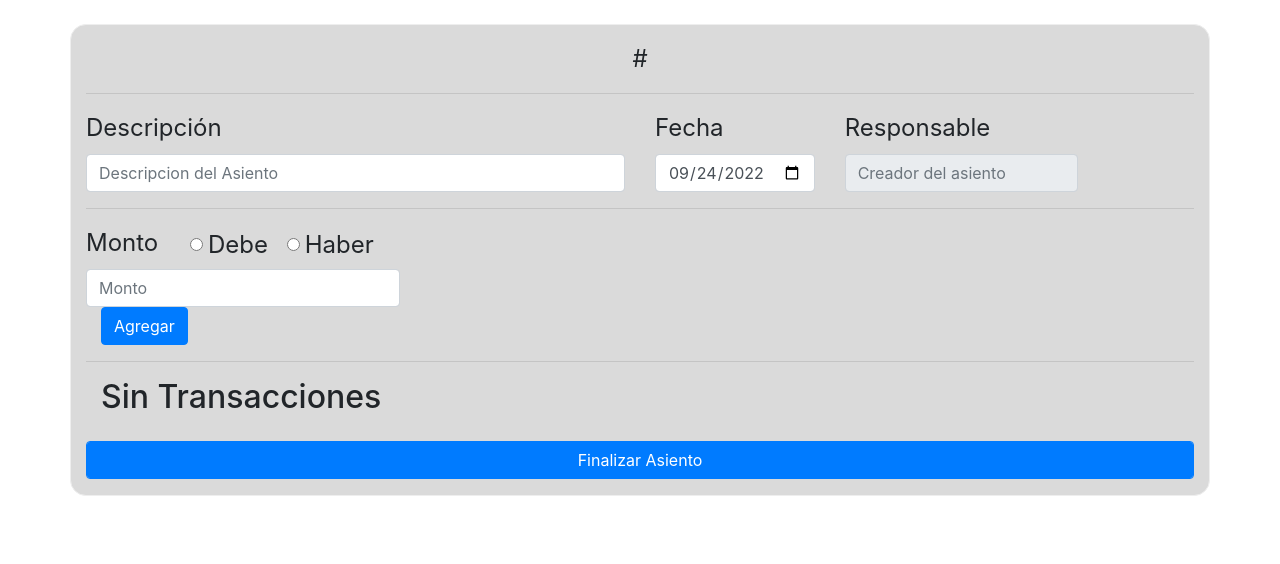
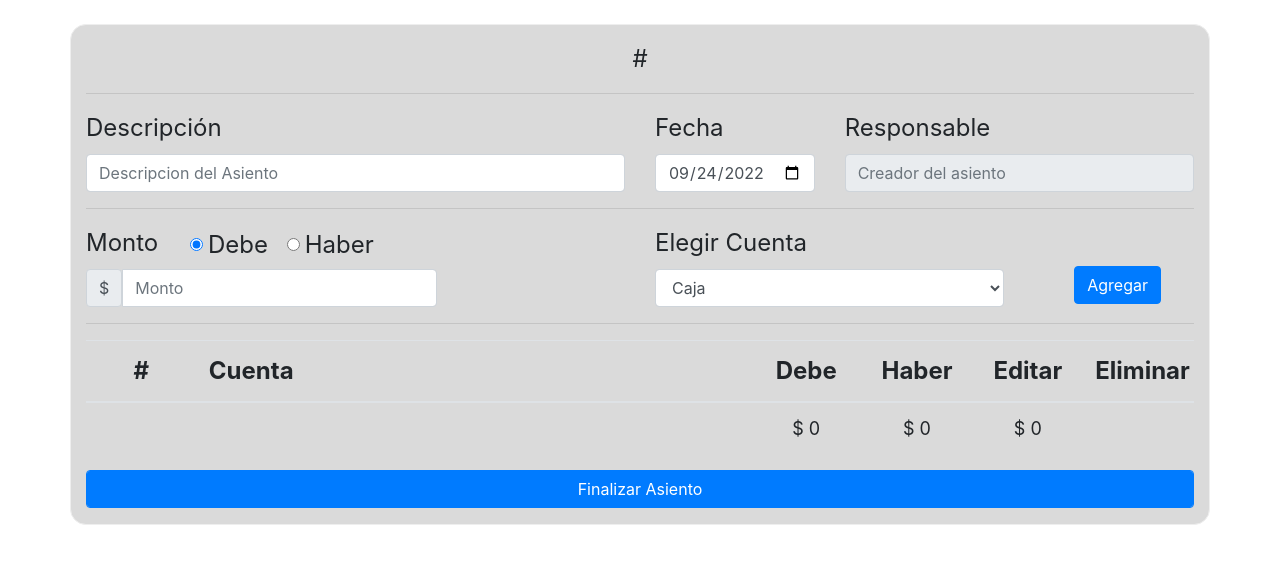
Before and after one commit to ggasp-ar/SAPC-SAII, a Flask app: template app/templates/asientos/registrar_asiento.html in a window 1280 px wide. Shown: the part 56-620 px from the top of the page. Run offline with Flask 2, Linux system fonts and the light colour scheme; the template is opened without the code that fills it, so the values that code supplies are empty; some libraries are stand-ins or nearby versions.

Commit message:
Modificaciones a la vista de Asientos

```diff
--- a/app/static/css/cuentas.css
+++ b/app/static/css/cuentas.css
@@ -1,7 +1,7 @@
 html,
 body{
   height: 100%;
-  background-color: #ffffff;
+  /*background-color: #dbe2ea ;*/
 }
 .form-check-input {
   margin-top: 12px;
@@ -13,7 +13,7 @@ table {
 }
 
 div[class="container py-3"]{
-  background-color: #dadada;
+  background-color: #DDDDDD ;
   font-size: x-large;
   border-radius: 1rem;
   border-style:groove;
--- a/app/static/js/asientos/registrar_asiento.js
+++ b/app/static/js/asientos/registrar_asiento.js
@@ -1,6 +1,69 @@
 (() => {
+  function generarRow (row, id, codigoCuenta, nombreCuenta, valor, haber) {
+    // Cell 1
+    row.insertCell(0).innerHTML = id
+    // Cell 2
+    const cell2 = row.insertCell(1)
+    cell2.style.textAlign = 'left'
+    cell2.innerHTML = nombreCuenta
+    cell2.className = `cuentaID = {$codigoCuenta}`
+    if (haber) {
+      cell2.style.paddingLeft = '3em'
+    }
+    // Cell 3
+    row.insertCell(2).innerHTML = ((haber) ? '-' : '$ ' + valor)
+    // Cell 4
+    row.insertCell(3).innerHTML = ((haber) ? '$ ' + valor : '-')
+    // Cell 5
+    row.insertCell(4).innerHTML = `<button id="editarAsiento" rowid={$id} class="btn btn-block btn-dark btnEditarLibro st-btn">Editar</button>`
+    row.insertCell(5).innerHTML = `<button id="eliminarAsiento" rowid={$id} class="btn btn-block btn-dark btnEliminarLibro st-btn">Eliminar</button>`
+  }
+
+  function getRow (id) {
+    const table = $('#main-table')[0]
+    $(table.rows[2]).find('td:nth-child(2)').text()
+    return 0
+  }
+
+  /* CHEQUEO DE SI ES POR EL DEBE O POR EL HABER */
+  function getRadio (id) {
+    return $(id).prop('checked')
+  }
+
+  function getHaber () {
+    if (getRadio('#checkDebe')) {
+      return false
+    } else if (getRadio('#checkHaber')) {
+      return true
+    } else {
+      throw 'error al elegir debe/haber'
+    }
+  }
+
+  /* CHEQUEO DE QUE HAYA INGRESADO UN MONTO */
+  function getMonto () {
+    const v = $('#monto')[0].value
+    if (v > 0) {
+      return v
+    } else {
+      throw 'Monto invalido'
+    }
+  }
+
+  /* OBTENER CUENTA SELECCIONADA */
+
+  function getCuenta () {
+    const cuenta = $('#cuenta')[0]
+    const selection = cuenta.options[cuenta.selectedIndex]
+    return { id: selection.getAttribute('cid'), nombre: selection.getAttribute('value') }
+  }
+
+  /* AL APRETAR AGREGAR */
   document.querySelector('button[id="addAsiento"]').addEventListener('click', function () {
-    alert('Todavia no implementado')
+    const table = $('#main-table')[0]
+    const row = table.insertRow(-1)
+    const cuenta = getCuenta()
+    generarRow(row, 1, cuenta.id, cuenta.nombre, getMonto(), getHaber())
   })
 
   $('#descripcion').keydown(function (e) {
@@ -9,6 +72,10 @@
       // prevent default behavior
       e.preventDefault()
     }
+  })
+
+  $(window).bind('beforeunload', function () {
+    return 'Seguro que desea salir? Se perdera todo el progreso en el asiento'
   })
 
   let today = new Date()
--- a/app/templates/asientos/registrar_asiento.html
+++ b/app/templates/asientos/registrar_asiento.html
@@ -1,32 +1,79 @@
 {% extends './asientos/vista_asiento.html' %}
 
 {% block registro %}
-
 <hr/>
 <div class="row">
-  <div class="col">
+  <div class="col-sm-6">
     <label for="monto" style="padding-right: 25px;">Monto</label>
     <div class="form-check form-check-inline">
-      <input class="form-check-input" type="radio" name="checkDH" id="checkDebe">
+      <input class="form-check-input" type="radio" name="checkDH" id="checkDebe" checked>
       <label class="form-check-label" for="checkDebe">Debe</label>
     </div>
     <div class="form-check form-check-inline">
         <input class="form-check-input" type="radio" name="checkDH" id="checkHaber">
         <label class="form-check-label" for="checkHaber">Haber</label>
     </div>
-    <input placeholder="Monto" class="form-control col-sm-7" type="numeric" id="monto" name="monto" min="0" oninput="validity.valid||(value='');">
+    <div class="input-group">
+      <span class="input-group-text" id="inputGroupPrepend">$</span>
+      <input placeholder="Monto" class="form-control col-sm-7" type="numeric" id="monto" name="monto" min="0" oninput="validity.valid||(value='');" required>
+    </div>
   </div>
-  <div class="col">
+  <div class="col-sm-4">
+    <label for="cuenta">Elegir Cuenta</label>
+    <select name="cuenta" class="form-control" id="cuenta">
+      <option value="caja" cid="5005">Caja</option>
+      <option value="proveedores" cid="6001">Proveedores</option>
+    </select>
+  </div>
+  <div class="col-sm-2" >
+    <button type="button" class="btn btn-primary" style="position: relative;top: 50%;left: 25%;" id="addAsiento" name="addAsiento" >Agregar</button>
   </div>
 </div>
+{% endblock %}
 
-<div class="row">
-  <div class="col">
-    <div class="col-sm col-md col-lg col-xl">
-        <button type="button" class="btn btn-primary " id="addAsiento" name="addAsiento" >Agregar</button>
-    </div>
-  </div>
-</div>
+
+{% block tabla %}
+  <thead>
+    <tr>
+        <th>#</th>
+        <th class="w-50" style="text-align:left">Cuenta</th>
+        <th>Debe</th>
+        <th>Haber</th>
+        <th>Editar</th>
+        <th>Eliminar</th>
+    </tr>
+  </thead>
+  <tbody id="main-table">
+    {% set contador = namespace(totalDebe=0,totalHaber=0 ) %}
+    {% for l in data.asientos %}
+    {% set prefix2 = "&emsp;"*2 %}
+    <tr>
+        <td cuenta-id="{{ loop.index + 5000 }}">{{ loop.index }}</td>
+        {% if l[2] == 0 %}
+            <td style="text-align:left">{{ l[0] }}</td>
+            <td>$ {{ l[1] }}</td>
+            <td> - </td>
+            {% set contador.totalDebe = contador.totalDebe +  l[1] %}
+        {% else %}
+            <td style="text-align:left; padding-left: 3em;">{{ l[0] }}</td>
+            <td> - </td>
+            <td>$ {{ l[1] }}</td>
+            {% set contador.totalHaber = contador.totalHaber +  l[1] %}
+        {% endif %}
+        <td><button id="{{ l.isbn }}" class="btn btn-block btn-dark btnEditarLibro st-btn">Editar</button></td>
+        <td><button id="{{ l.isbn }}" class="btn btn-block btn-dark btnEliminarLibro st-btn">Eliminar</button></td>
+    </tr>
+    {% endfor %}
+  </tbody>
+  <tfoot>
+    <tr>
+        <td colspan="2"></td>
+        <td>$ {{ contador.totalDebe }}</td>
+        <td>$ {{ contador.totalHaber }}</td>
+        <td>$ {{ contador.totalDebe - contador.totalHaber }}</td>
+        <td colspan="1"></td>
+    </tr>
+  </tfoot>
 {% endblock %}
 
 {% block customJS %}
--- a/app/templates/asientos/vista_asiento.html
+++ b/app/templates/asientos/vista_asiento.html
@@ -19,13 +19,17 @@
             <label for="descripcion">Descripción</label>
             <input class="form-control input-lg" placeholder="Descripcion del Asiento" id="descripcion" type=text></textarea>
         </div>
-        <div class="col-sm-2">
-            <label for="datePicker">Fecha</label>
-            <input type="date" class="form-control" id="datePicker"></h4>
-        </div>
-        <div class="col-sm-4">
-            <label for="descripcion">Responsable</label>
-            <input class="form-control col-sm-8" placeholder="Creador del asiento" id="responsable" type=text disabled></textarea>
+        <div class="col-sm-6">
+            <div class="row">
+                <div class="col-sm-4">
+                    <label for="datePicker">Fecha</label>
+                    <input type="date" class="form-control" id="datePicker"></h4>
+                </div>
+                <div class="col-sm-8">
+                    <label for="descripcion">Responsable</label>
+                    <input class="form-control" placeholder="Creador del asiento" id="responsable" type=text disabled></textarea>
+                </div>
+            </div>
         </div>
     </div>
     {% block registro %}
@@ -36,24 +40,8 @@
         <div class="col-sm-12 col-md-12 col-lg-12 col-xl-12">
             <div class="table-responsive">
                 <table class="table table-striped" id="tabla-asientos">
-                    {% if data.asientos|length > 0 %}
-                    <thead>
-                        <tr>
-                            <th>#</th>
-                            <th class="w-50" style="text-align:left">Cuenta</th>
-                            <th>Debe</th>
-                            <th>Haber</th>
-                            <th>Editar</th>
-                            <th>Eliminar</th>
-                        </tr>
-                    </thead>
                     {% block tabla %}
                     {% endblock %}
-                    {% else %}
-                    <div class="col-sm-12 col-md-12 col-lg-12 col-xl-12">
-                        <h2> Sin Transacciones</h2>
-                    </div>
-                    {% endif %}
                 </table>
             </div>
         </div>
```
Also changed, not shown: app/models/ModeloCuenta.py (+5 -3 lines), app/static/js/mostrarcuentas.js (+9 -1 lines), app/templates/asientos/ver_asiento.html (+11 -6 lines), app/templates/cuentas/cuentas.html (+11 -6 lines).
